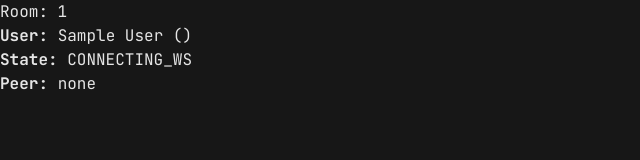
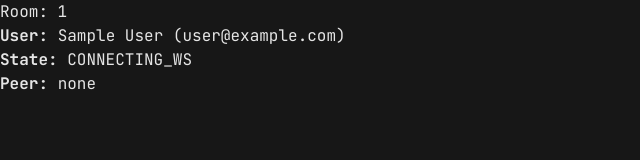
Before and after one commit to PavanMeka09/x00m, a Next.js app: page /room/1 in a window 1280 px wide. Shown: the top 160 px of the page, without its empty margins (0-640 px from the left). Built offline with nearby package versions, Linux system fonts and the light colour scheme; no server answers; sample sign-in values are in the browser's storage.

Commit message:
fix: use userEmail as uid

```diff
--- a/src/app/(meeting)/room/[roomId]/RoomClient.tsx
+++ b/src/app/(meeting)/room/[roomId]/RoomClient.tsx
@@ -5,7 +5,7 @@ import { useEffect, useRef, useState } from "react";
 type Props = {
   roomId: string;
   user: {
-    id: string;
+    email: string;
     name: string;
   };
 };
@@ -35,7 +35,7 @@ export default function RoomClient({ roomId, user }: Props) {
         JSON.stringify({
           type: "JOIN_ROOM",
           roomId,
-          userId: user.id,
+          userEmail: user.email,
         })
       );
       setState("JOINED");
@@ -65,14 +65,14 @@ export default function RoomClient({ roomId, user }: Props) {
     return () => {
       ws.close();
     };
-  }, [roomId, user.id]);
+  }, [roomId, user.email]);
 
   return (
     <div>
       <h1>Room: {roomId}</h1>
 
       <p>
-        <b>User:</b> {user.name} ({user.id})
+        <b>User:</b> {user.name} ({user.email})
       </p>
 
       <p>
--- a/src/app/(meeting)/room/[roomId]/page.tsx
+++ b/src/app/(meeting)/room/[roomId]/page.tsx
@@ -19,7 +19,7 @@ export default async function RoomPage({ params }: Props) {
     <RoomClient
       roomId={params.roomId}
       user={{
-        id: user.id,
+        email: user.email,
         name: user.name,
       }}
     />
```
